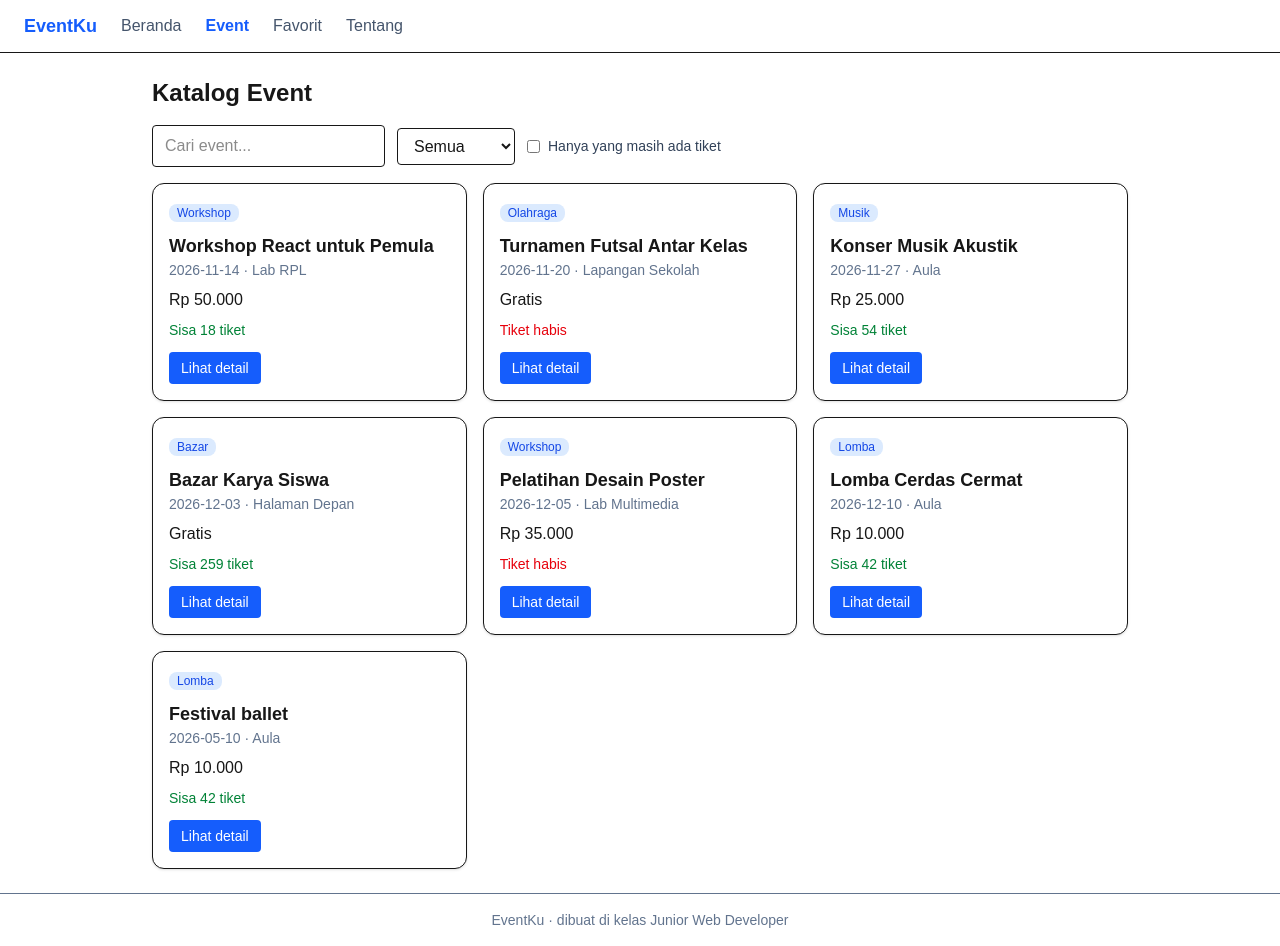
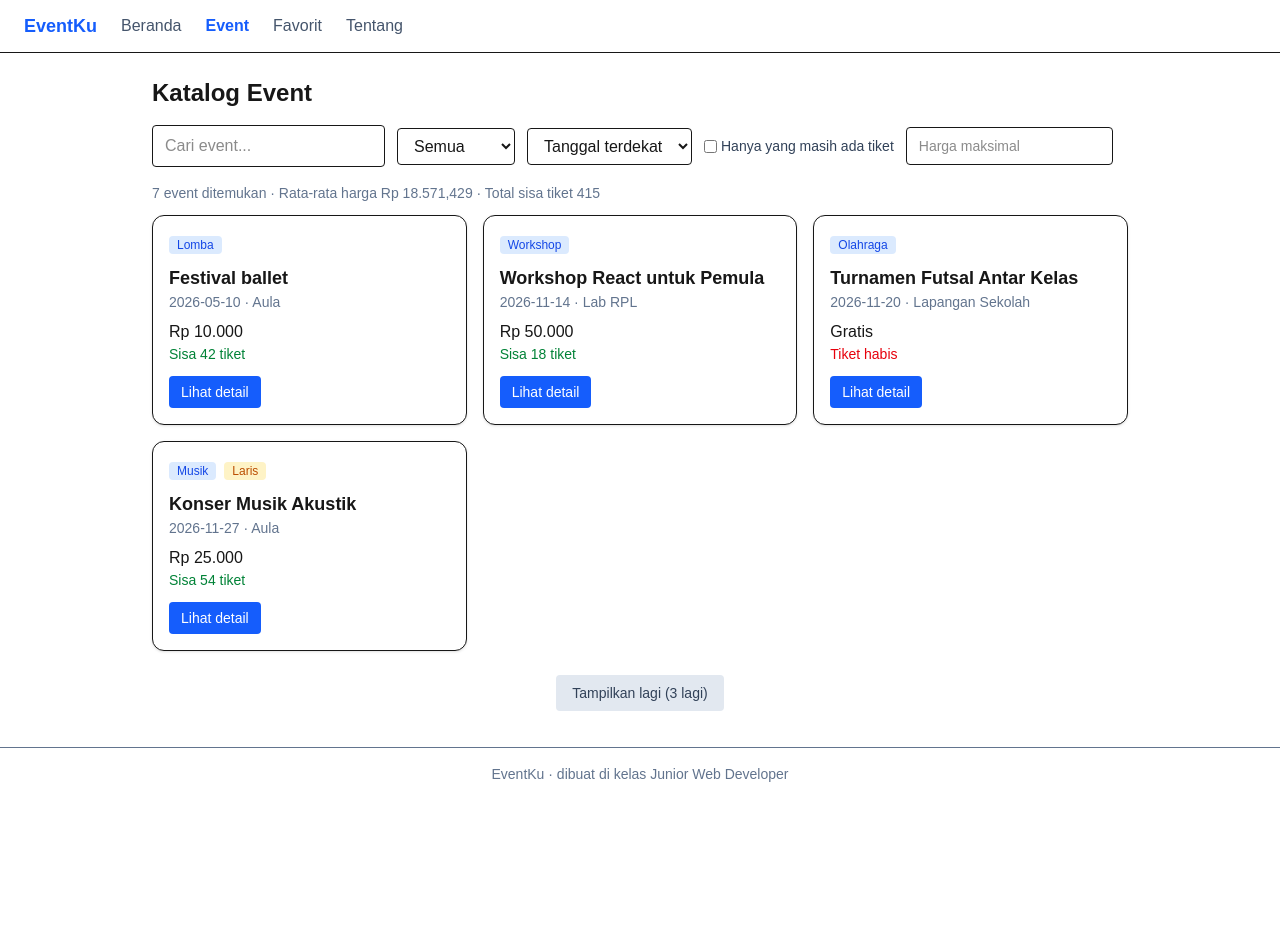
Before and after one commit to salsafinarpl1-create/latihan_nextjs, a Next.js app: page /event in a window 1280 px wide. After the commit the page ends 800 px from the top, so only its background shows below. Built offline with nearby package versions, Linux system fonts and the light colour scheme.

Commit message:
selesai urutkan dan beri label misi 10

```diff
--- /dev/null
+++ b/app/api/events/id/route.ts
@@ -0,0 +1,24 @@
+import { events } from "@/data/events";
+import { NextResponse } from "next/server";
+
+type RouteContext = {
+  params: Promise<{ id: string }>;
+};
+
+export async function GET(request: Request, context: RouteContext) {
+  const { id } = await context.params;
+
+  // Cari event berdasarkan ID (dikonversi ke Number jika ID di data berupa angka)
+  const event = events.find((e) => e.id === Number(id));
+
+  // Bila event tidak ditemukan, kembalikan status 404 dengan pesan JSON
+  if (!event) {
+    return NextResponse.json(
+      { pesan: "Event tidak ditemukan" },
+      { status: 404 },
+    );
+  }
+
+  // Jika ditemukan, kembalikan data event dalam format JSON
+  return NextResponse.json(event);
+}
--- a/components/FormPesan.tsx
+++ b/components/FormPesan.tsx
@@ -34,6 +34,7 @@ export default function FormPesan({ event }: { event: Event }) {
       <h2 className="text-lg font-semibold">Pesan tiket</h2>
       <input
         value={nama}
+        // eslint-disable-next-line @typescript-eslint/no-explicit-any
         onChange={(e: any) => setNama(e.target.value)}
         placeholder="Nama pemesan"
         className="block w-full rounded border px-3 py-2"
@@ -42,13 +43,15 @@ export default function FormPesan({ event }: { event: Event }) {
       <input
         type="email"
         value={email}
+        // eslint-disable-next-line @typescript-eslint/no-explicit-any
         onChange={(e: any) => setEmail(e.target.value)}
         placeholder="Alamat email"
-        className="block w-full rounded border px-3 py-2"
+        className="blocnpk w-full rounded border px-3 py-2"
       />
       <input
         type="number"
         value={jumlah}
+        // eslint-disable-next-line @typescript-eslint/no-explicit-any
         onChange={(e: any) => setJumlah(Number(e.target.value))}
         className="block w-32 rounded border px-3 py-2"
       />
--- a/components/KartuEvent.tsx
+++ b/components/KartuEvent.tsx
@@ -3,22 +3,25 @@ import { rupiah, type Event } from "@/data/events";
 
 export default function KartuEvent({ event }: { event: Event }) {
   const sisa = event.kuota - event.terisi;
+  const laris = sisa > 0 && event.terisi / event.kuota >= 0.5;
   return (
     <div className="rounded-xl border bg-white p-4 shadow-sm">
-      <span className="rounded-lg bg-blue-100 px-2 py-0.5 text-xs text-blue-700">
+      <span className="rounded bg-blue-100 px-2 py-0.5 text-xs text-blue-700">
         {event.kategori}
       </span>
+      {laris && (
+        <span className="ml-2 rounded bg-amber-100 px-2 py-0.5 text-xs font-medium text-amber-700">
+          Laris
+        </span>
+      )}
       <h3 className="mt-2 text-lg font-semibold">{event.judul}</h3>
       <p className="text-sm text-slate-500">
         {event.tanggal} · {event.lokasi}
       </p>
       <p className="mt-2 font-medium">{rupiah(event.harga)}</p>
-      <p
-        className={`mt-2 text-sm ${sisa === 0 ? "text-red-600" : "text-green-700"}`}
-      >
+      <p className={sisa === 0 ? "text-sm text-red-600" : "text-sm text-green-700"}>
         {sisa === 0 ? "Tiket habis" : `Sisa ${sisa} tiket`}
       </p>
-
       <Link
         href={`/event/${event.id}`}
         className="mt-3 inline-block rounded bg-blue-600 px-3 py-1.5 text-sm text-white hover:bg-blue-700"
--- a/components/KatalogInteraktif.tsx
+++ b/components/KatalogInteraktif.tsx
@@ -1,63 +1,91 @@
 "use client";
-import { useState } from "react";
-import type { Event } from "@/data/events";
+import { useState, useEffect } from "react";
+import { rupiah, type Event } from "@/data/events";
 import KartuEvent from "./KartuEvent";
+import KontrolKatalog from "./KontrolKatalog";
 
 export default function KatalogInteraktif({ events }: { events: Event[] }) {
   const [cari, setCari] = useState("");
   const [kategori, setKategori] = useState("Semua");
-  // 1. useState baru untuk checkbox
+  const [urut, setUrut] = useState("tanggal");
   const [hanyaAdaTiket, setHanyaAdaTiket] = useState(false);
+  const [hargaMaks, setHargaMaks] = useState("");
+  const [jumlahTampil, setJumlahTampil] = useState(4);
+
+  // Reset jumlah kartu yang tampil saat filter berubah
+  useEffect(() => {
+    setJumlahTampil(4);
+  }, [cari, kategori, urut, hanyaAdaTiket, hargaMaks]);
 
   const daftarKategori = ["Semua", ...new Set(events.map((e) => e.kategori))];
 
-  const hasil = events.filter(
-    (e) =>
-      e.judul.toLowerCase().includes(cari.toLowerCase()) &&
-      (kategori === "Semua" || e.kategori === kategori) &&
-      // 2. Syarat tambahan filter: jika dicentang, hanya ambil yang sisa kuotanya > 0
-      (!hanyaAdaTiket || e.kuota - e.terisi > 0),
-  );
+  const hasil = events.filter((e) => {
+    const cocokCari = e.judul.toLowerCase().includes(cari.toLowerCase());
+    const cocokKategori = kategori === "Semua" || e.kategori === kategori;
+    const sisaTiket = e.kuota - e.terisi;
+    const cocokTiket = !hanyaAdaTiket || sisaTiket > 0;
+    const cocokHarga = hargaMaks === "" || e.harga <= Number(hargaMaks);
+
+    return cocokCari && cocokKategori && cocokTiket && cocokHarga;
+  });
+
+  const tersusun = [...hasil].sort((a, b) => {
+    if (urut === "murah") return a.harga - b.harga;
+    if (urut === "mahal") return b.harga - a.harga;
+    if (urut === "nama") return a.judul.localeCompare(b.judul);
+    return a.tanggal.localeCompare(b.tanggal);
+  });
+
+  const eventTampil = tersusun.slice(0, jumlahTampil);
+  const sisaEvent = tersusun.length - jumlahTampil;
+
+  const totalHarga = tersusun.reduce((acc, e) => acc + e.harga, 0);
+  const totalSisa = tersusun.reduce((acc, e) => acc + (e.kuota - e.terisi), 0);
+  const rataRataHarga = tersusun.length > 0 ? totalHarga / tersusun.length : 0;
 
   return (
     <div>
-      <div className="mb-4 flex flex-wrap items-center gap-3">
-        <input
-          value={cari}
-          onChange={(e) => setCari(e.target.value)}
-          placeholder="Cari event..."
-          className="rounded border bg-white px-3 py-2"
-        />
-        <select
-          value={kategori}
-          onChange={(e) => setKategori(e.target.value)}
-          className="rounded border bg-white px-3 py-2"
-        >
-          {daftarKategori.map((k) => (
-            <option key={k}>{k}</option>
-          ))}
-        </select>
+      {/* Memanggil komponen kontrol yang dipisah */}
+      <KontrolKatalog
+        cari={cari}
+        setCari={setCari}
+        kategori={kategori}
+        setKategori={setKategori}
+        urut={urut}
+        setUrut={setUrut}
+        hanyaAdaTiket={hanyaAdaTiket}
+        setHanyaAdaTiket={setHanyaAdaTiket}
+        hargaMaks={hargaMaks}
+        setHargaMaks={setHargaMaks}
+        daftarKategori={daftarKategori}
+      />
 
-        {/* 3. Elemen input checkbox */}
-        <label className="flex items-center gap-2 text-sm text-slate-700 cursor-pointer">
-          <input
-            type="checkbox"
-            checked={hanyaAdaTiket}
-            onChange={(e) => setHanyaAdaTiket(e.target.checked)}
-            className="rounded border-slate-300"
-          />
-          Hanya yang masih ada tiket
-        </label>
-      </div>
+      <p className="mb-3 text-sm text-slate-500">
+        {tersusun.length} event ditemukan · Rata-rata harga{" "}
+        {rupiah(rataRataHarga)} · Total sisa tiket {totalSisa}
+      </p>
 
-      {hasil.length === 0 ? (
+      {tersusun.length === 0 ? (
         <p className="text-slate-500">Tidak ada event yang cocok.</p>
       ) : (
-        <div className="grid gap-4 sm:grid-cols-2 lg:grid-cols-3">
-          {hasil.map((e) => (
-            <KartuEvent key={e.id} event={e} />
-          ))}
-        </div>
+        <>
+          <div className="grid gap-4 sm:grid-cols-2 lg:grid-cols-3">
+            {eventTampil.map((e) => (
+              <KartuEvent key={e.id} event={e} />
+            ))}
+          </div>
+
+          {jumlahTampil < tersusun.length && (
+            <div className="mt-6 text-center">
+              <button
+                onClick={() => setJumlahTampil((prev) => prev + 4)}
+                className="rounded bg-slate-200 px-4 py-2 text-sm font-medium text-slate-700 hover:bg-slate-300"
+              >
+                Tampilkan lagi ({sisaEvent > 4 ? 4 : sisaEvent} lagi)
+              </button>
+            </div>
+          )}
+        </>
       )}
     </div>
   );
--- /dev/null
+++ b/components/KontrolKatalog.tsx
@@ -0,0 +1,86 @@
+"use client";
+
+type Props = {
+  cari: string;
+  setCari: (val: string) => void;
+  kategori: string;
+  setKategori: (val: string) => void;
+  urut: string;
+  setUrut: (val: string) => void;
+  hanyaAdaTiket: boolean;
+  setHanyaAdaTiket: (val: boolean) => void;
+  hargaMaks: string;
+  setHargaMaks: (val: string) => void;
+  daftarKategori: string[];
+};
+
+export default function KontrolKatalog({
+  cari,
+  setCari,
+  kategori,
+  setKategori,
+  urut,
+  setUrut,
+  hanyaAdaTiket,
+  setHanyaAdaTiket,
+  hargaMaks,
+  setHargaMaks,
+  daftarKategori,
+}: Props) {
+  return (
+    <div className="mb-4 flex flex-wrap items-center gap-3">
+      {/* Input Pencarian */}
+      <input
+        value={cari}
+        onChange={(e) => setCari(e.target.value)}
+        placeholder="Cari event..."
+        className="rounded border bg-white px-3 py-2"
+      />
+
+      {/* Filter Kategori */}
+      <select
+        value={kategori}
+        onChange={(e) => setKategori(e.target.value)}
+        className="rounded border bg-white px-3 py-2"
+      >
+        {daftarKategori.map((k) => (
+          <option key={k}>{k}</option>
+        ))}
+      </select>
+
+      {/* Urutan */}
+      <select
+        value={urut}
+        onChange={(e) => setUrut(e.target.value)}
+        className="rounded border bg-white px-3 py-2"
+      >
+        <option value="tanggal">Tanggal terdekat</option>
+        <option value="murah">Harga termurah</option>
+        <option value="mahal">Harga termahal</option>
+        <option value="nama">Nama A-Z</option>
+      </select>
+
+      {/* Kotak Centang Hanya Ada Tiket */}
+      <div className="flex items-center gap-2">
+        <label className="flex items-center gap-1 text-sm text-slate-700">
+          <input
+            type="checkbox"
+            checked={hanyaAdaTiket}
+            onChange={(e) => setHanyaAdaTiket(e.target.checked)}
+            className="rounded border"
+          />
+          Hanya yang masih ada tiket
+        </label>
+      </div>
+
+      {/* Input Harga Maksimal */}
+      <input
+        type="number"
+        value={hargaMaks}
+        onChange={(e) => setHargaMaks(e.target.value)}
+        placeholder="Harga maksimal"
+        className="rounded border bg-white px-3 py-2 text-sm"
+      />
+    </div>
+  );
+}
```
Also changed, not shown: app/event/[id]/page.tsx (+29 -2 lines), components/TombolFavorit.tsx (+9 -3 lines), app/page.tsx (line endings or trailing spaces).
